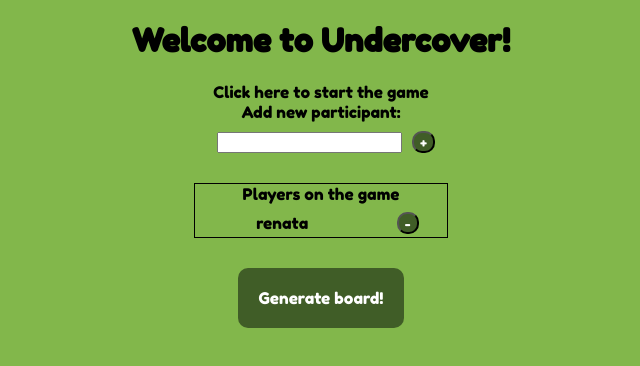
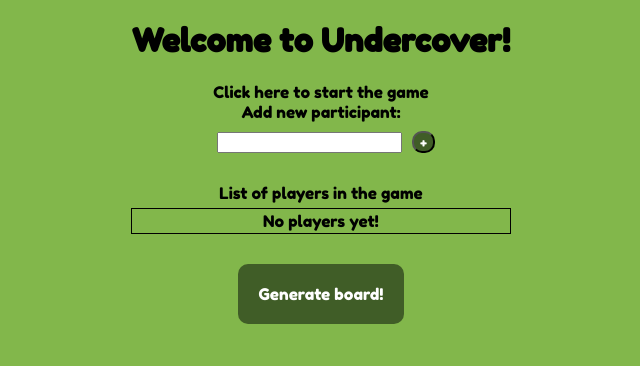
Before and after one commit to renatalourena/undercover, a React (Create React App) app: page / in a window 1280 px wide. Shown: the top 366 px of the page, without its empty margins (319-959 px from the left). Built offline with nearby package versions, Linux system fonts and the light colour scheme.

Commit message:
update players list to show when no users

```diff
--- a/src/components/AddParticipants.css
+++ b/src/components/AddParticipants.css
@@ -1,7 +1,7 @@
 .add-participants .players-table {
-  border: solid 1px;
+
   border-collapse: collapse;
-  width: 20%;
+  width: 30%;
   margin-left:auto;
   margin-right:auto;
   margin-top: 20px;
@@ -9,6 +9,7 @@
 }
 
 .players-table table {
+  border: solid 1px;
   width: 100%;
   margin-top: 5px;
 }
--- a/src/components/AddParticipants.jsx
+++ b/src/components/AddParticipants.jsx
@@ -7,7 +7,7 @@ import './AddParticipants.css'
 
 export default () => {
   const [playerName, setPlayerName] = useState('')
-  const [playersList, setPlayersList] = useState([{ id: 1, user: "renata" }]);
+  const [playersList, setPlayersList] = useState([]);
   const [index, setIndex] = useState(2)
 
   const updatePlayerInput = (e) => {
@@ -35,10 +35,10 @@ export default () => {
         <button onClick={handleAdd}>+</button>
       </div>
       <div className="players-table">
-        <div>Players on the game</div>
+        <div>List of players in the game</div>
         <table>
           <tbody>
-            {playersList.map((item) => (
+            {playersList.length === 0 ? 'No players yet!': playersList.map((item) => (
               <tr key={item.id}>
                 <td>{item.user}</td>
                 <td>
```
